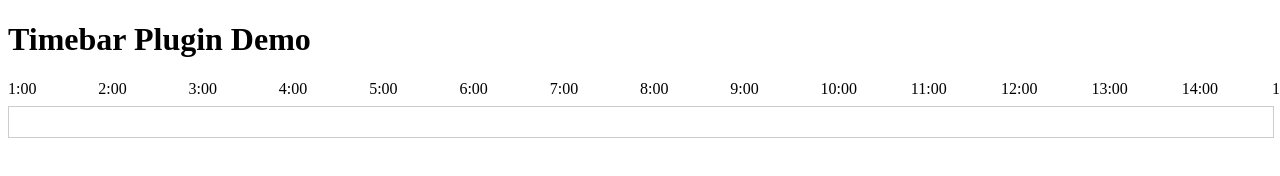
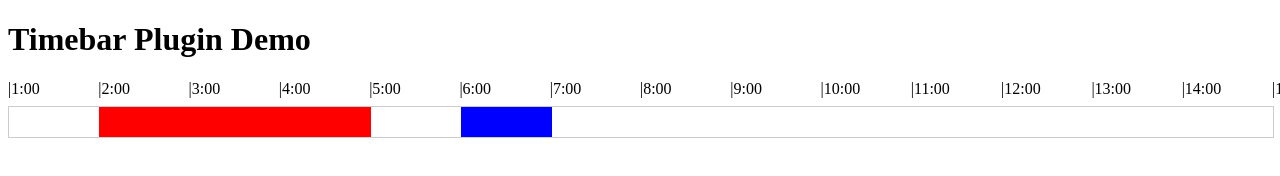
Before and after one commit to MomenMuhammad/timebar, a website with bundled scripts: page public/index.html in a window 1280 px wide. Shown: the top 176 px of the page. Built offline with nearby package versions, Linux system fonts and the light colour scheme; files whose address does not match are found by name.

Commit message:
milestone

```diff
--- a/src/classes/Timebar.js
+++ b/src/classes/Timebar.js
@@ -5,6 +5,8 @@ export default class Timebar {
   startTime = null;
   endTime = null;
   callback = null;
+
+  timebar = null;
 
   constructor(element, options = {}) {
     if (!element) {
@@ -97,9 +99,36 @@ export default class Timebar {
     };
   }
 
+
+  addEvent(event){
+
+    const startTime = this.#to24Hours(event.startTime);
+    const endTime = this.#to24Hours(event.endTime);
+
+    const delta = (endTime.hours * 60 + endTime.minutes) - (startTime.hours * 60 + startTime.minutes);
+    const period = document.createElement("div");
+
+    const totalWidth = this.timebar.getBoundingClientRect().width;
+    const hourWidth = totalWidth / (this.endTime.hours - this.startTime.hours);
+    const eventWidth = hourWidth * (delta/60);
+
+    console.log({totalWidth, hourWidth, eventWidth})
+
+
+    period.classList.add("timebar__event");
+    period.style.position = "absolute";
+    period.style.left = `${(startTime.hours - this.startTime.hours) * hourWidth}px`;
+    period.style.width = `${eventWidth}px`;
+    period.style.height = "100%";
+    period.style.backgroundColor = event.color;
+
+    this.timebar.appendChild(period);
+  }
+
   #render() {
     const bar = document.createElement("div");
     bar.classList.add("timebar");
+    this.timebar = bar;
 
     const wrapper = document.createElement("div");
     wrapper.classList.add("ruler");
--- a/src/index.js
+++ b/src/index.js
@@ -7,9 +7,20 @@ const element = document.querySelector('.timebar-container');
 const timebar = new Timebar(element,{
   is12Hours: false,
   callback: (time) => {
-
     alert(`Selected time is ${time.hour}:${time.minutes}`);
   },
+})
+
+timebar.addEvent({
+  startTime: "02:00",
+  endTime: "05:00",
+  color: "red"
+})
+
+timebar.addEvent({
+  startTime: "06:00",
+  endTime: "07:00",
+  color: "blue"
 })
 
 export default {
--- a/src/styles.css
+++ b/src/styles.css
@@ -33,3 +33,7 @@
   background-color: red;
   width: 0;
 }
+
+.timebar__hour::before{
+  content: '|';
+}
```
Also changed, not shown: dist/timebar-plugin.css, dist/timebar-plugin.esm.js, dist/timebar-plugin.js, dist/timebar-plugin.min.js.
